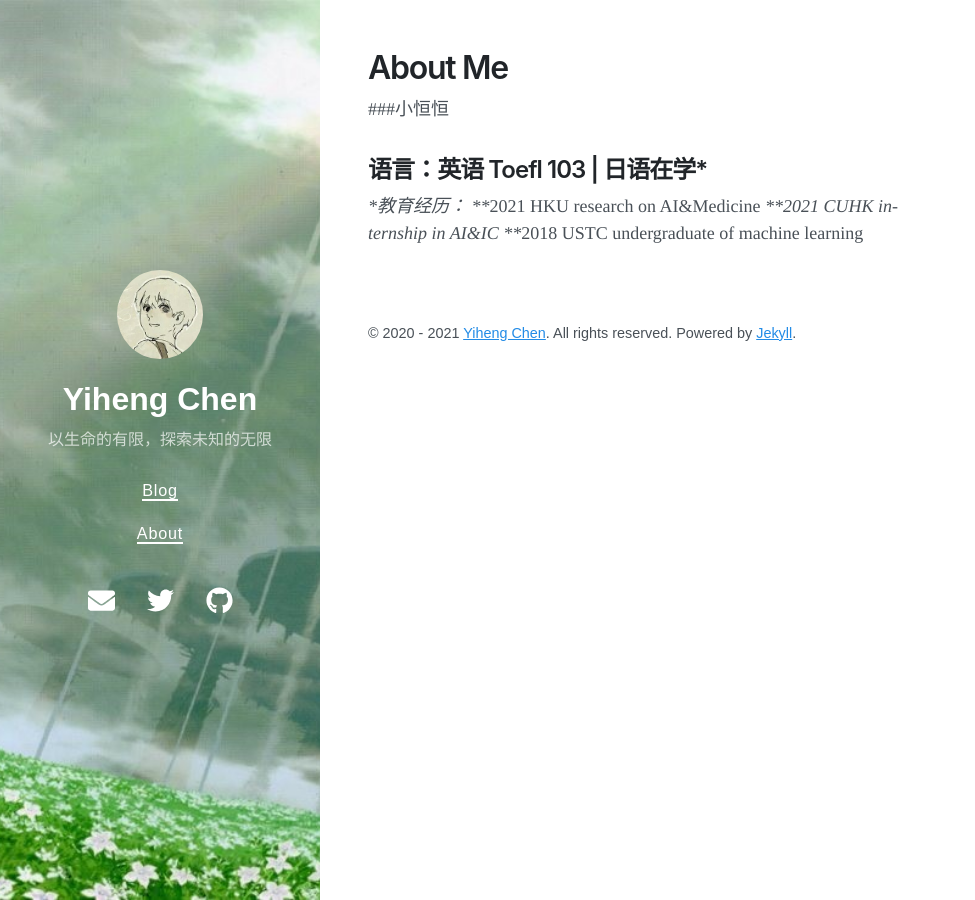
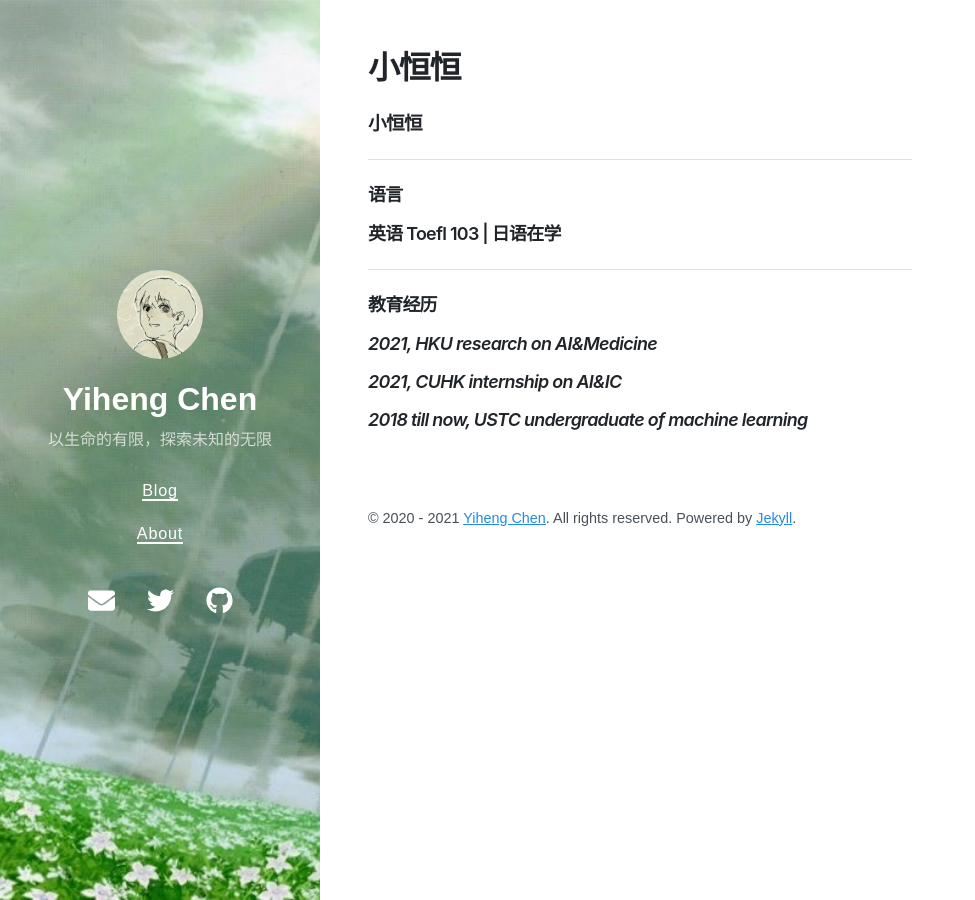
Before and after one commit to yihenc/yihenc.github.io, a Jekyll site: the page built from about.md, in a window 1280 px wide. Shown: the whole page, without its empty margins (0-975 px from the left). Built offline with Jekyll 4.4.1, drawn with Linux system fonts in a browser that asks for light colours; nearby versions of some CDN libraries; our own code applies the rules of GitHub Pages for plain Markdown files.

Commit message:
Add files via upload

```diff
--- a/about.md
+++ b/about.md
@@ -1,16 +1,19 @@
----
-layout: page
-title: About Me
----
-
-###小恒恒
-
-**语言：**英语 Toefl 103 | 日语在学*
-----
 
 
+### 小恒恒
 
-**教育经历：
-***2021 HKU research on AI&Medicine
-***2021 CUHK internship in AI&IC
-***2018 USTC undergraduate of machine learning
+------
+
+#### **语言**
+
+#### 英语  Toefl 103  |  日语在学
+
+------
+
+#### **教育经历**
+
+#### *2021, HKU research on AI&Medicine*
+
+#### *2021, CUHK internship on AI&IC*
+
+#### *2018 till now, USTC undergraduate of machine learning*
```
